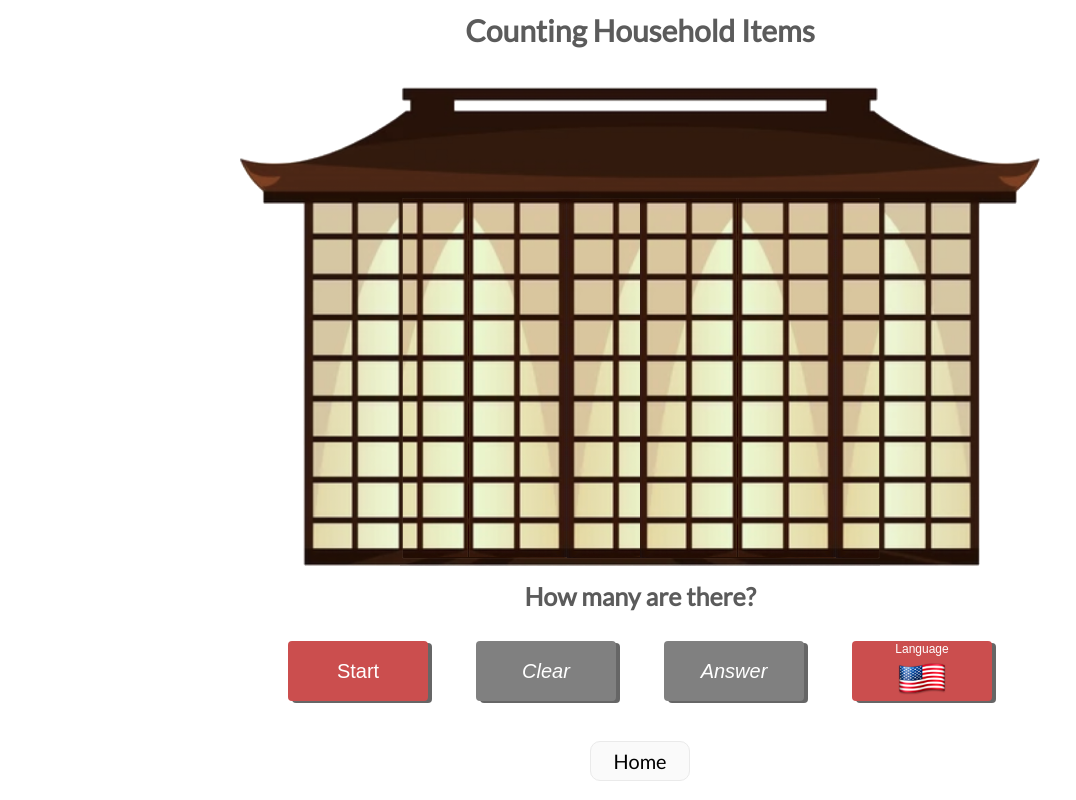
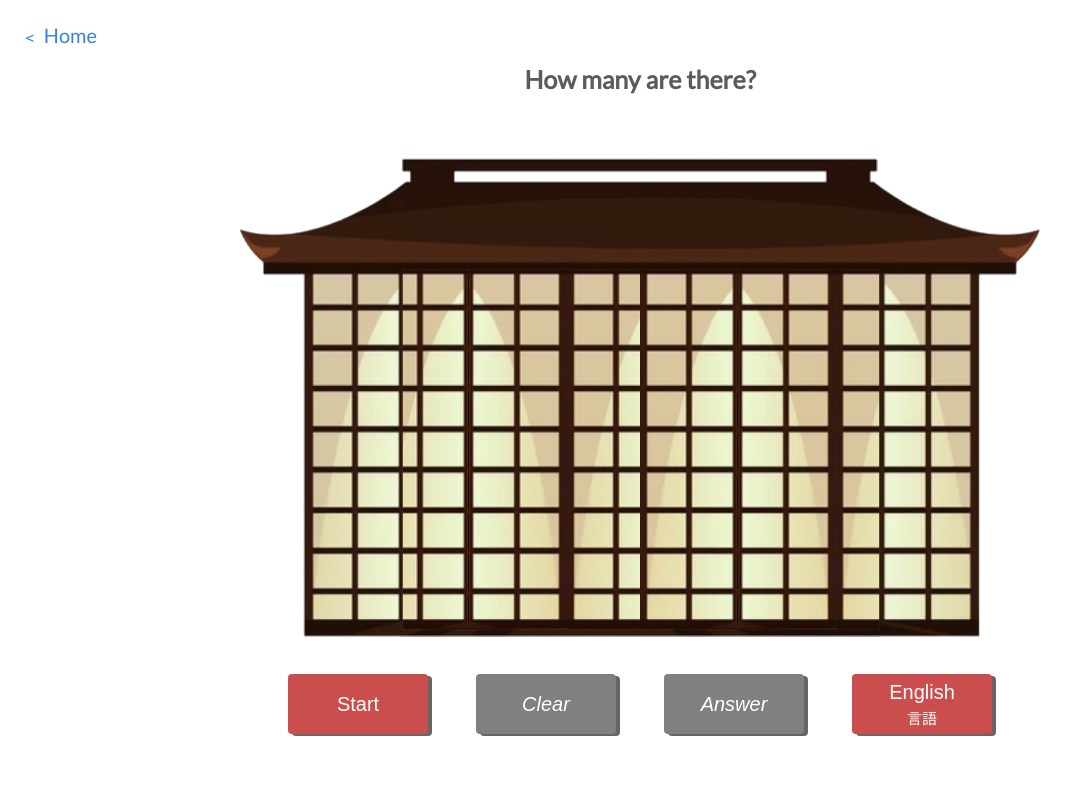
Before and after one commit to erickbennett/practice-japanese, a Next.js app: page /tsu-counters in a window 1280 px wide. Shown: the whole page, without its empty margins (0-1076 px from the left). Built offline with nearby package versions, Linux system fonts and the light colour scheme.

Commit message:
fix: reset language will no longer reset the answer

```diff
--- /dev/null
+++ b/components/common/HomeLink.js
@@ -0,0 +1,19 @@
+import Link from 'next/link';
+import styled from 'styled-components';
+
+const StyledLink = styled.a`
+  display: flex;
+  align-items: center;
+  font-size: 2em;
+  color: #3483de;
+  text-decoration: none;
+  width: 100%;
+`;
+
+const HomeLink = () => (
+  <Link href="/" passHref>
+    <StyledLink>﹤ Home</StyledLink>
+  </Link>
+);
+
+export default HomeLink;
--- /dev/null
+++ b/components/tsucounters/CounterButton.js
@@ -0,0 +1,44 @@
+import styled from 'styled-components';
+
+const CounterButton = styled.button`
+  height: 60px;
+  width: 140px;
+
+  display: flex;
+  flex-direction: column;
+  justify-content: center;
+  align-items: center;
+
+  font-size: 2em;
+  cursor: pointer;
+  border: none;
+  border-radius: 4px;
+  outline: none;
+  color: #fff;
+  background-color: #cb4e4e;
+  box-shadow: 4px 2px rgba(0, 0, 0, 0.6);
+
+  text-transform: capitalize;
+
+  :focus {
+    outline: none;
+  }
+
+  :hover {
+    color: #cb4e4e;
+    background-color: #fff;
+    border: 2px solid #cb4e4e;
+  }
+
+  :hover:disabled {
+    color: #fff;
+    border: none;
+  }
+
+  :disabled {
+    background-color: grey;
+    font-style: italic;
+  }
+`;
+
+export default CounterButton;
--- /dev/null
+++ b/components/tsucounters/Items.js
@@ -0,0 +1,43 @@
+import Image from 'next/image';
+import styled from 'styled-components';
+
+const List = styled.div`
+  background: radial-gradient(black 15%, transparent 16%) 0 0,
+    radial-gradient(black 15%, transparent 16%) 8px 8px,
+    radial-gradient(rgba(255, 255, 255, 0.1) 15%, transparent 20%) 0 1px,
+    radial-gradient(rgba(255, 255, 255, 0.1) 15%, transparent 20%) 8px 9px;
+  background-color: #282828;
+  background-size: 16px 16px;
+
+  align-self: flex-end;
+  padding: 20px;
+  height: 75%;
+  width: 60%;
+  z-index: -2;
+
+  display: grid;
+  justify-items: center;
+  align-items: center;
+  grid-template-columns: auto auto auto;
+  grid-template-rows: auto auto auto auto;
+`;
+
+function Items({ items }) {
+  //
+
+  return (
+    <List>
+      {items?.map((item, i) => (
+        <Image
+          key={i}
+          src={item.itemIcon}
+          height={75}
+          width={75}
+          alt={item.itemText}
+        />
+      ))}
+    </List>
+  );
+}
+
+export default Items;
--- /dev/null
+++ b/components/tsucounters/Temple.js
@@ -0,0 +1,63 @@
+import styled, { css } from 'styled-components';
+
+const Layout = styled.div`
+  height: 506px;
+  width: 800px;
+  display: flex;
+  justify-content: center;
+  align-items: center;
+
+  background-image: url('/temple.svg');
+  background-repeat: no-repeat;
+  background-size: contain;
+`;
+
+const Shoji = styled.div`
+  width: calc(196px * 2.75);
+  position: absolute;
+  align-self: flex-end;
+  display: flex;
+  justify-content: center;
+  align-items: center;
+`;
+
+const LeftShoji = styled.div`
+  flex: 1;
+  background-image: url('/shoji.png');
+  background-repeat: repeat-x;
+  height: 373px;
+  width: 196px;
+  z-index: -1;
+  transition-duration: 0.5s;
+  transform: translate(0%);
+
+  ${props =>
+    props.exit &&
+    css`
+      transition-duration: 0.75s;
+      transform: translateX(-200px) scaleX(0);
+    `};
+`;
+
+const RightShoji = styled(LeftShoji)`
+  ${props =>
+    props.exit &&
+    css`
+      transition-duration: 0.75s;
+      transform: translateX(200px) scaleX(0);
+    `};
+`;
+
+function Temple({ exit, children }) {
+  return (
+    <Layout>
+      <Shoji>
+        <LeftShoji exit={exit} />
+        <RightShoji exit={exit} />
+      </Shoji>
+      {children}
+    </Layout>
+  );
+}
+
+export default Temple;
--- a/components/tsucounters/tsuCountersConstants.js
+++ b/components/tsucounters/tsuCountersConstants.js
@@ -8,19 +8,19 @@ const instructions = {
   japanese: 'いくつ ありますか',
 };
 
-const start = {
+const startLabel = {
   english: 'Start',
   japanese: 'はじめます',
 };
 
-const clear = {
+const clearLabel = {
   english: 'Clear',
-  japanese: 'x',
+  japanese: 'クリア',
 };
 
-const answer = {
+const answerLabel = {
   english: 'Answer',
   japanese: 'かいとう',
 };
 
-export { languages, instructions, start, clear, answer };
+export { languages, instructions, startLabel, clearLabel, answerLabel };
--- a/pages/tsu-counters.js
+++ b/pages/tsu-counters.js
@@ -1,11 +1,10 @@
 import React, { useState } from 'react';
-import Image from 'next/image';
-import Link from 'next/link';
+
 import {
   instructions,
-  answer,
-  start,
-  clear,
+  startLabel,
+  clearLabel,
+  answerLabel,
   languages,
 } from '../components/tsucounters/tsuCountersConstants';
 import {
@@ -13,64 +12,33 @@ import {
   createRandomInteger,
   randomItem,
 } from '../components/tsucounters/tsuCountersHelper';
-import styled, { css } from 'styled-components';
-import AnimatedImage from '../components/tsucounters/AnimatedImage';
+import Temple from '../components/tsucounters/Temple';
+import Items from '../components/tsucounters/Items';
+import CounterButton from '../components/tsucounters/CounterButton';
+import HomeLink from '../components/common/HomeLink';
+import styled from 'styled-components';
 
 const CounterPage = styled.div`
   height: 100vh;
   display: grid;
   grid-template-columns: auto;
-  grid-template-rows: 60px auto 60px 90px 90px;
+  grid-template-rows: auto 60px 550px 90px 90px;
+  grid-gap: 0;
   justify-items: center;
   align-items: center;
 `;
 
-const Title = styled.h1`
-  justify-self: center;
-  display: flex;
-  justify-content: center;
-  font-size: 3em;
-  color: #5b5b5b;
+const Header = styled.header`
+  width: 100%;
+  margin: 20px 0 0 40px;
 `;
+
 const HelpText = styled.h1`
   justify-self: center;
   display: flex;
   justify-content: center;
   font-size: 2.5em;
   color: #5b5b5b;
-`;
-
-const Temple = styled.div`
-  height: 506px;
-  width: 800px;
-  display: flex;
-  justify-content: center;
-  align-items: center;
-
-  background-image: url('/temple.svg');
-  background-repeat: no-repeat;
-  background-size: contain;
-`;
-
-const ItemGrid = styled.div`
-  background: radial-gradient(black 15%, transparent 16%) 0 0,
-    radial-gradient(black 15%, transparent 16%) 8px 8px,
-    radial-gradient(rgba(255, 255, 255, 0.1) 15%, transparent 20%) 0 1px,
-    radial-gradient(rgba(255, 255, 255, 0.1) 15%, transparent 20%) 8px 9px;
-  background-color: #282828;
-  background-size: 16px 16px;
-
-  align-self: flex-end;
-  padding: 20px;
-  height: 75%;
-  width: 60%;
-  z-index: -2;
-
-  display: grid;
-  justify-items: center;
-  align-items: center;
-  grid-template-columns: auto auto auto;
-  grid-template-rows: auto auto auto auto;
 `;
 
 const ActionRow = styled.div`
@@ -80,116 +48,22 @@ const ActionRow = styled.div`
   align-items: center;
 `;
 
-const Button = styled.button`
-  height: 60px;
-  width: 140px;
-
-  display: flex;
-  flex-direction: column;
-  justify-content: center;
-  align-items: center;
-
-  font-size: 2em;
-  cursor: pointer;
-  border: none;
-  border-radius: 4px;
-  outline: none;
-  color: #fff;
-  background-color: #cb4e4e;
-  box-shadow: 4px 2px rgba(0, 0, 0, 0.6);
-
-  text-transform: capitalize;
-
-  :focus {
-    outline: none;
-  }
-
-  :hover {
-    color: #cb4e4e;
-    background-color: #fff;
-    border: 2px solid #cb4e4e;
-  }
-
-  :hover:disabled {
-    color: #fff;
-    border: none;
-  }
-
-  :disabled {
-    background-color: grey;
-    font-style: italic;
-  }
-`;
-
-const MiniLabel = styled.span`
-  font-size: 0.6em;
-`;
-
-const Home = styled.a`
-  display: flex;
-  justify-content: center;
-  align-items: center;
-  background: #fafafa;
-  border-radius: 5px;
-  font-size: 2em;
-  color: inherit;
-  text-decoration: none;
-  border: 1px solid #eaeaea;
-  border-radius: 10px;
-  height: 40px;
-  width: 100px;
-`;
-const Shoji = styled.div`
-  height: 373px;
-  width: calc(196px * 2.75);
-
-  position: absolute;
-  align-self: flex-end;
-
-  display: flex;
-  justify-content: center;
-  align-items: center;
-`;
-
-const LeftShoji = styled.div`
-  flex: 1;
-  background-image: url('/shoji.png');
-  background-repeat: repeat-x;
-  height: 373px;
-  width: 196px;
-
-  z-index: -1;
-
-  transition-duration: 0.5s;
-  transform: translate(0%);
-
-  ${props =>
-    props.exit &&
-    css`
-      transition-duration: 0.75s;
-      transform: translateX(-200px) scaleX(0);
-    `};
-`;
-
-//transform: rotateY(180deg);
-const RightShoji = styled(LeftShoji)`
-  ${props =>
-    props.exit &&
-    css`
-      transition-duration: 0.75s;
-      transform: translateX(200px) scaleX(0);
-    `};
+const LanguageTextSml = styled.span`
+  margin-top: 0.2em;
+  font-size: 0.75em;
 `;
 
 function TsuCountersPage() {
   const [language, setLanguage] = useState(languages.english);
-  const [helpText, setHelpText] = useState(instructions[language]);
+  const [answer, setAnswer] = useState(null);
   const [items, setItems] = useState([]);
 
-  const resetHelpText = () => setHelpText(instructions[language]);
+  const reset = () => {
+    setAnswer(null);
+    setItems([]);
+  };
 
   const startHandler = () => {
-    resetHelpText();
     const itemCount = createRandomInteger(0, 10);
     const itemIcon = randomItem();
 
@@ -200,81 +74,53 @@ function TsuCountersPage() {
     setItems(items);
   };
 
-  const clearHandler = () => {
-    resetHelpText();
-    setItems([]);
-  };
-
   const answerHandler = () => {
     const answer = `${items[0].itemText}　が　${convertToKana(
       items.length
-    )}　あります `;
-    setHelpText(answer);
+    )}　あります。`;
+    setAnswer(answer);
   };
 
   const languageHandler = () => {
-    clearHandler();
-
     if (language === languages.english) {
       setLanguage(languages.japanese);
-      setHelpText(instructions['japanese']);
       return;
     }
 
     if (language === languages.japanese) {
       setLanguage(languages.english);
-      setHelpText(instructions['english']);
       return;
     }
   };
-  //{items.length === 0 && <StyledShoji exit={items.length > 0} />}
+
   return (
     <CounterPage>
-      <Title>Counting Household Items</Title>
+      <Header>
+        <HomeLink />
+      </Header>
 
-      <Temple>
-        <Shoji>
-          <LeftShoji exit={items.length > 0} />
-          <RightShoji exit={items.length > 0} />
-        </Shoji>
-        <ItemGrid>
-          {items?.map((item, i) => (
-            <Image
-              key={i}
-              src={item.itemIcon}
-              height={75}
-              width={75}
-              alt={item.itemText}
-            />
-          ))}
-        </ItemGrid>
+      <HelpText>{answer ? answer : instructions[language]}</HelpText>
+      <Temple exit={items.length > 0}>
+        <Items items={items} />
       </Temple>
 
-      <HelpText>{helpText}</HelpText>
       <ActionRow>
-        <Button onClick={startHandler}>{start[language]}</Button>
-        <Button onClick={clearHandler} disabled={items?.length === 0}>
-          {clear[language]}
-        </Button>
-        <Button onClick={answerHandler} disabled={items?.length === 0}>
-          {answer[language]}
-        </Button>
-        <Button onClick={languageHandler}>
-          <MiniLabel>
-            {language === languages.english ? 'Language' : '言語'}
-          </MiniLabel>
-          <Image
-            src={language === languages.english ? '/us.png' : '/jp.png'}
-            height={50}
-            width={50}
-            alt="set language preference"
-          />
-        </Button>
+        <CounterButton onClick={startHandler}>
+          {startLabel[language]}
+        </CounterButton>
+        <CounterButton onClick={reset} disabled={items?.length === 0}>
+          {clearLabel[language]}
+        </CounterButton>
+        <CounterButton onClick={answerHandler} disabled={items?.length === 0}>
+          {answerLabel[language]}
+        </CounterButton>
+        <CounterButton onClick={languageHandler}>
+          {language === languages.english ? 'English' : '言語'}
+          <LanguageTextSml>
+            {language === languages.english ? '言語' : 'English'}
+          </LanguageTextSml>
+        </CounterButton>
       </ActionRow>
-
-      <Link href="/" passHref>
-        <Home>Home</Home>
-      </Link>
     </CounterPage>
   );
 }
```
Also changed, not shown: components/common/PageTitle.js (added, +10 -0 lines), public/temple.png (added), 1 other file (tests, documents, lock files or other folders).
